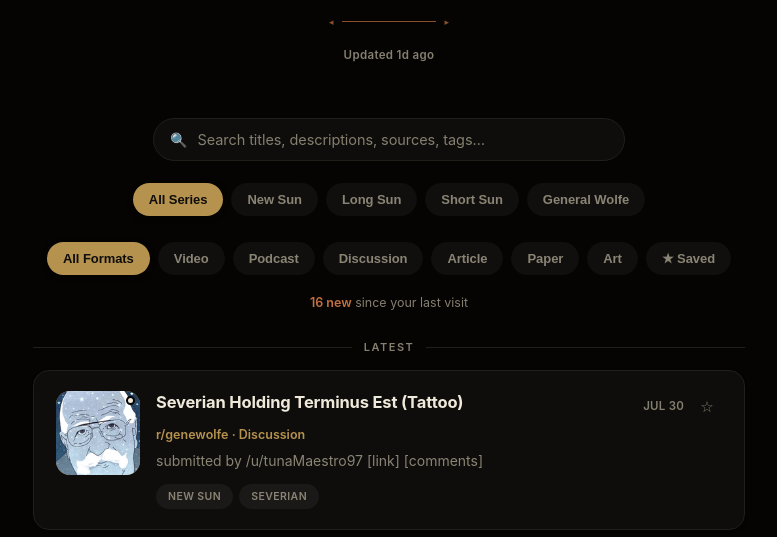
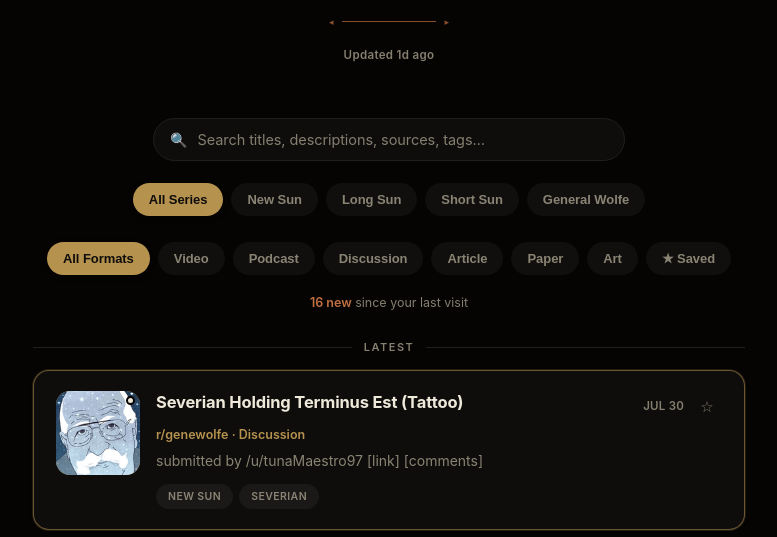
Before and after one commit to esabol88/whorl-wide-web, a website: page index.html in a window 1280 px wide. Shown: the part 250-787 px from the top of the page, without its empty margins (251-1028 px from the left). Drawn offline with Linux system fonts and the light colour scheme.

Commit message:
Add gentle highlight outline for newly-added feed items

```diff
--- a/index.html
+++ b/index.html
@@ -171,6 +171,16 @@ main{max-width:760px; margin:0 auto; padding:0 24px; display:grid; gap:10px;}
   transition:background .16s ease, border-color .16s ease, box-shadow .16s ease, transform .16s ease;
 }
 .card:hover{background:var(--surface-hover); border-color:var(--hairline-hi); box-shadow:0 4px 14px rgba(0,0,0,0.35); transform:translateY(-1px);}
+/* Gentle highlight for items new since the last visit — same isNew flag
+   already driving the small dot indicator on the thumbnail, reused here
+   rather than a separate mechanism. Naturally stops highlighting on its
+   own once lastVisit advances past that item's date on a later visit, no
+   extra "seen" tracking needed. Kept subtle on purpose (a soft border-
+   color shift and a faint glow, not a bright/saturated outline) to match
+   the site's restrained visual language elsewhere — this should read as
+   "worth noticing" at a glance, not shout. */
+.card.is-new{border-color:rgba(182,146,79,0.55); box-shadow:0 0 0 1px rgba(182,146,79,0.18), 0 1px 3px rgba(0,0,0,0.25);}
+.card.is-new:hover{border-color:rgba(182,146,79,0.75); box-shadow:0 0 0 1px rgba(182,146,79,0.25), 0 4px 14px rgba(0,0,0,0.35);}
 
 .thumb{
   flex:0 0 auto; width:84px; height:84px; border-radius:14px; position:relative; overflow:hidden;
@@ -625,7 +635,7 @@ function cardHtml(d, { featured = false, saved, lastVisit, quietSources = {} } =
     </div>` : '';
 
   return `
-    <div class="card ${d.series} ${featured ? 'featured' : ''}">
+    <div class="card ${d.series} ${featured ? 'featured' : ''} ${isNew ? 'is-new' : ''}">
       ${thumbHtml}
       <div class="body">
         <div class="top">
```
Also changed, not shown: README.md.
